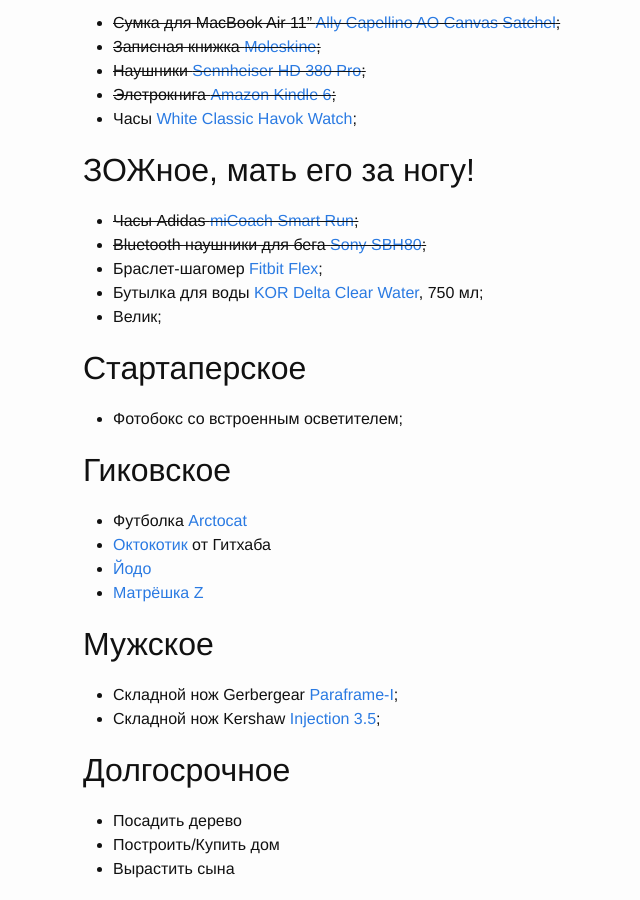
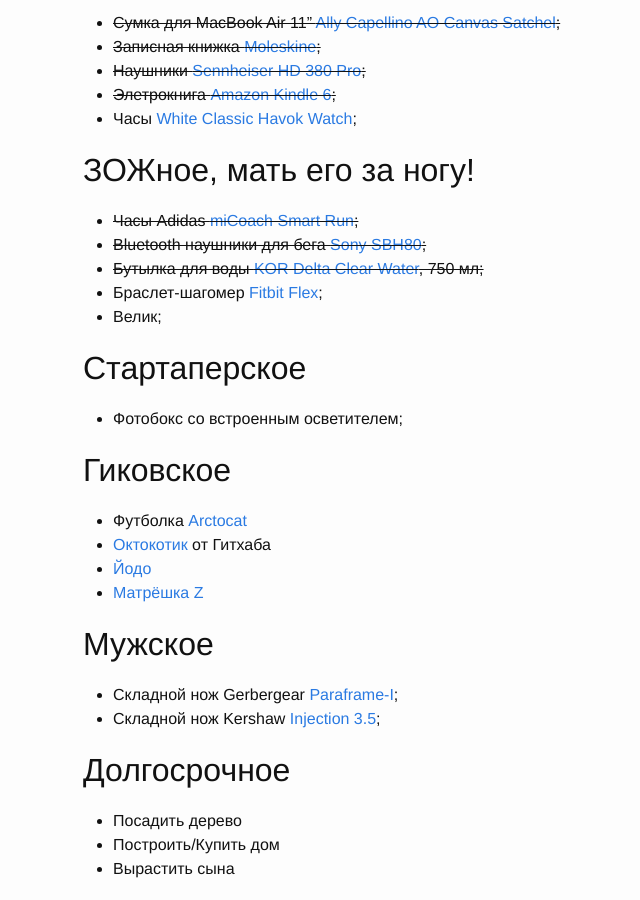
Before and after one commit to shuhrat/shuhrat.github.io, a Jekyll site: the page built from wishlist/index.md, in a window 1280 px wide and 900 px high, scrolled down 383 px. Shown: the whole window, without its empty margins (187-827 px from the left). Built offline with Jekyll 4.4.1, drawn with Linux system fonts in a browser that asks for light colours.

```diff
--- a/wishlist/index.md
+++ b/wishlist/index.md
@@ -22,8 +22,8 @@ title: Вишлист
 ## ЗОЖное, мать его за ногу!
 - ~~Часы Adidas [miCoach Smart Run][mi-coach];~~
 - ~~Bluetooth наушники для бега [Sony SBH80][sony];~~
+- ~~Бутылка для воды [KOR Delta Clear Water][kor-delta], 750 мл;~~
 - Браслет-шагомер [Fitbit Flex][fitbit];
-- Бутылка для воды [KOR Delta Clear Water][kor-delta], 750 мл;
 - Велик;
 
 
```
